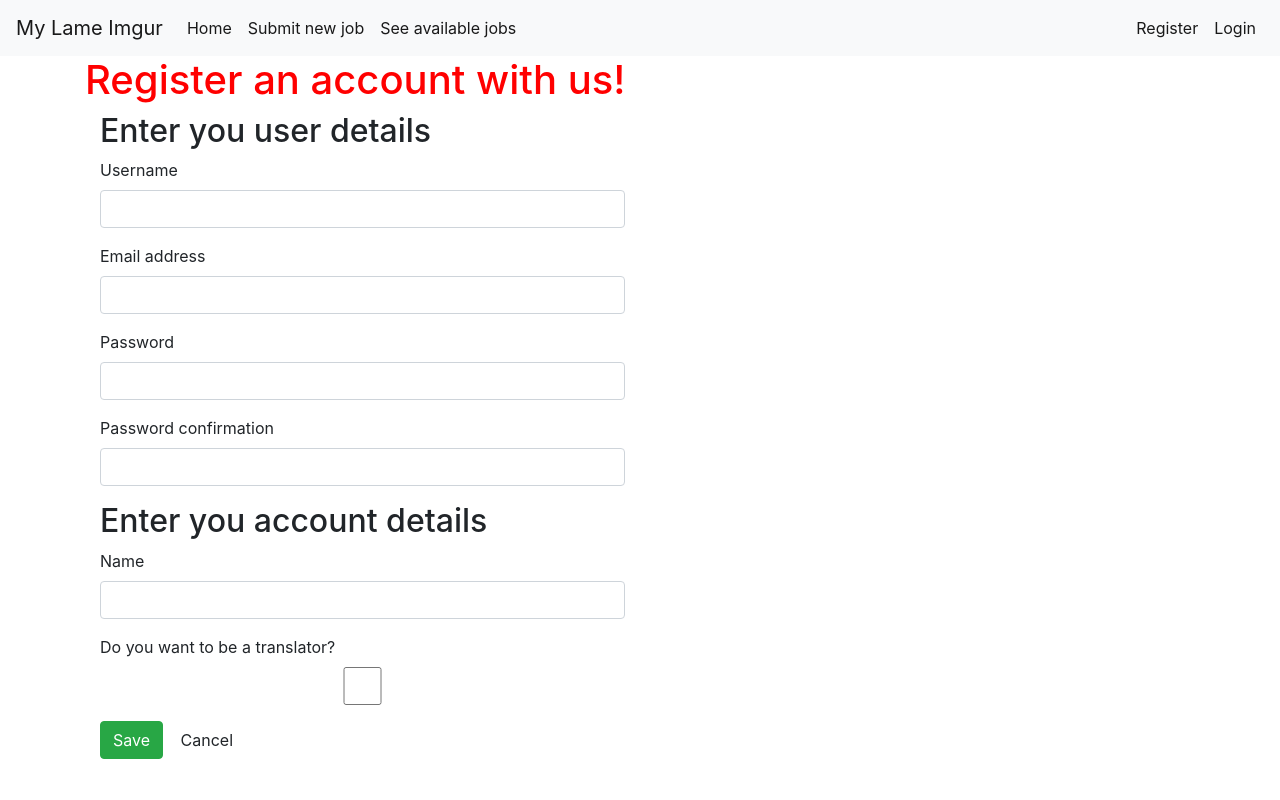
After one commit to markokova/translator-web-app, a Django app: page /accounts/register in a window 1280 px wide. The commit adds this page. Run offline with Django 4.2, Linux system fonts and the light colour scheme; some libraries are stand-ins or nearby versions.

Commit message:
Add Req U1 and T1 - user registration.
The registration form has a field: Choose to be a translator?, which
also solves the Req T1

```diff
--- /dev/null
+++ b/translateapp/accounts/templates/accounts/register.html
@@ -0,0 +1,54 @@
+{% extends 'app/base.html' %}
+
+{% load widget_tweaks %}
+
+{% block content %}
+  <h1>Register an account with us!</h1>
+  <form method="post">
+    {% csrf_token %}
+
+    {% for hidden in user_form.hidden_fields %}
+      {{ hidden }}
+    {% endfor %}
+    {% for hidden in account_form.hidden_fields %}
+      {{ hidden }}
+    {% endfor %}
+
+    <div class="container">
+      <div class="row">
+        <div class="col-md-6">
+          <h2>Enter you user details</h2>
+          {% for field in user_form.visible_fields %}
+            <div class="form-group">
+              <label for="{{ field.id_for_label }}">{{ field.label }}</label>
+              {{ field|add_class:'form-control' }}
+              {% for error in field.errors %}
+                <span class="help-block">{{ error }}</span>
+              {% endfor %}
+            </div>
+          {% endfor %}
+
+          <h2>Enter you account details</h2>
+          {% for field in account_form.visible_fields %}
+            <div class="form-group">
+              <label for="{{ field.id_for_label }}">{{ field.label }}</label>
+              {{ field|add_class:'form-control' }}
+              {% for error in field.errors %}
+                <span class="help-block">{{ error }}</span>
+              {% endfor %}
+            </div>
+          {% endfor %}
+
+          <div class="form-group">
+            <button type="submit" class="btn btn-success">
+              <span class="glyphicon glyphicon-ok"></span> Save
+            </button>
+            <a href="{% url 'home_path' %}" class="btn btn-default">Cancel</a>
+          </div>
+        </div>
+      </div>
+    </div>
+
+
+  </form>
+{% endblock %}
--- a/translateapp/accounts/urls.py
+++ b/translateapp/accounts/urls.py
@@ -6,4 +6,5 @@
 urlpatterns = [
         path('dashboard', views.dashboard, name="dashboard"),
         path('profile/<int:user_id>', views.profile, name="profile"),
+        path('register', views.register, name="register"),
 ]
--- a/translateapp/accounts/views.py
+++ b/translateapp/accounts/views.py
@@ -5,8 +5,38 @@
 from django.contrib.auth.decorators import login_required
 from django.contrib.auth.models import User
 from app.models import Account, Job, Bid, Dispute, Message, Rating
+from app.forms import UserForm, AccountForm
+
 
 # Create your views here.
+
+# See the comment in forms.py for an explanation of why we use two forms
+def register(request):
+    if request.method == 'POST':
+        # Each form is validated separately, each form takes the data from the
+        # request that is relevant to it.
+        user_form = UserForm(request.POST)
+        account_form = AccountForm(request.POST)
+        # Only if both forms are valid, we save the data to the database
+        if user_form.is_valid() and account_form.is_valid():
+            user = user_form.save()
+            # We need to set the password separately, because the UserForm
+            # doesn't have a password field, it uses two fields for the password
+            # and password confirmation.
+            user.set_password(user_form.cleaned_data['password1'])
+            user.save()
+
+            # We need to set the user field on the account before we can save it
+            account = account_form.save(commit=False)
+            account.user = user
+            account.save()
+            return HttpResponseRedirect(reverse('accounts:dashboard'))
+        else:
+            return render(request, 'accounts/register.html', {'user_form': user_form, 'account_form': account_form})
+    else:
+        user_form = UserForm()
+        account_form = AccountForm()
+        return render(request, 'accounts/register.html', {'user_form': user_form, 'account_form': account_form})
 
 @login_required
 def dashboard(request):
--- a/translateapp/app/forms.py
+++ b/translateapp/app/forms.py
@@ -1,4 +1,5 @@
-from .models import Job, Bid, Dispute, Message, Rating
+from .models import Job, Bid, Dispute, Message, Rating, Account
+from django.contrib.auth.models import User
 
 from django import forms
 from django.forms import ModelForm
@@ -7,3 +8,43 @@
     class Meta:
         model = Job
         fields = ['title', 'description', 'field', 'source_lang', 'target_lang', 'budget', 'text']
+
+        widgets = {
+            'text': forms.Textarea(attrs={'rows': 20}),
+        }
+
+# We use two modelForms for the user and the account, because we want to avoid
+# having a custom user model. We want to use the default user model provided by
+# Django. The default user model does not have all the fields we need, so we
+# create a separate model for the account and link it to the user model.
+# Using two forms gives us easier validation, since each form can have its own
+# validation logic.
+class UserForm(ModelForm):
+    class Meta:
+        model = User
+        fields = ['username', 'email']
+
+    password1 = forms.CharField(label='Password', widget=forms.PasswordInput)
+    password2 = forms.CharField(label='Password confirmation', widget=forms.PasswordInput)
+
+    #https://docs.djangoproject.com/en/4.1/topics/forms/modelforms/#interaction-with-model-validation
+    #https://docs.djangoproject.com/en/4.1/ref/forms/validation/#cleaning-a-specific-field-attribute
+    def clean_password2(self):
+        # Check that the two password entries match
+        password1 = self.cleaned_data.get("password1")
+        password2 = self.cleaned_data.get("password2")
+        if password1 and password2 and password1 != password2:
+            raise forms.ValidationError("Passwords don't match")
+        return password2
+
+
+
+
+class AccountForm(ModelForm):
+    class Meta:
+        model = Account
+        fields = ['name', 'translator']
+
+        labels = {
+            "translator": "Do you want to be a translator?",
+        }
--- a/translateapp/app/models.py
+++ b/translateapp/app/models.py
@@ -5,7 +5,7 @@
 class Account(models.Model):
     user = models.OneToOneField(User, on_delete=models.CASCADE)
     name = models.CharField(max_length=100)
-    balance = models.DecimalField(max_digits=8, decimal_places=2)
+    balance = models.DecimalField(max_digits=8, decimal_places=2, default=0)
     translator = models.BooleanField()
     def __str__(self):
         return f"{self.id} - {self.name}"
--- a/translateapp/app/static/app/css/app.css
+++ b/translateapp/app/static/app/css/app.css
@@ -75,3 +75,7 @@
   padding: 5px;
   border: 1px solid black;
 }
+
+.help-block {
+  color: red;
+}
--- a/translateapp/app/templates/app/base.html
+++ b/translateapp/app/templates/app/base.html
@@ -37,11 +37,14 @@
                 <a class="nav-link" href="{% url 'accounts:dashboard' %}">{{ user.account.name }}</a>
               </li>
               <li class="nav-item active">
-                <a class="nav-link" href="{% url 'logout' %}"> Odjava</a>
+                <a class="nav-link" href="{% url 'logout' %}">Logout</a>
               </li>
             {% else %}
               <li class="nav-item active">
-                <a class="nav-link" href="{% url 'login' %}">Prijava</a>
+                <a class="nav-link" href="{% url 'accounts:register' %}">Register</a>
+              </li>
+              <li class="nav-item active">
+                <a class="nav-link" href="{% url 'login' %}">Login</a>
               </li>
             {% endif %}
           </ul>
```
Also changed, not shown: translateapp/db.sqlite3, 1 other file.
